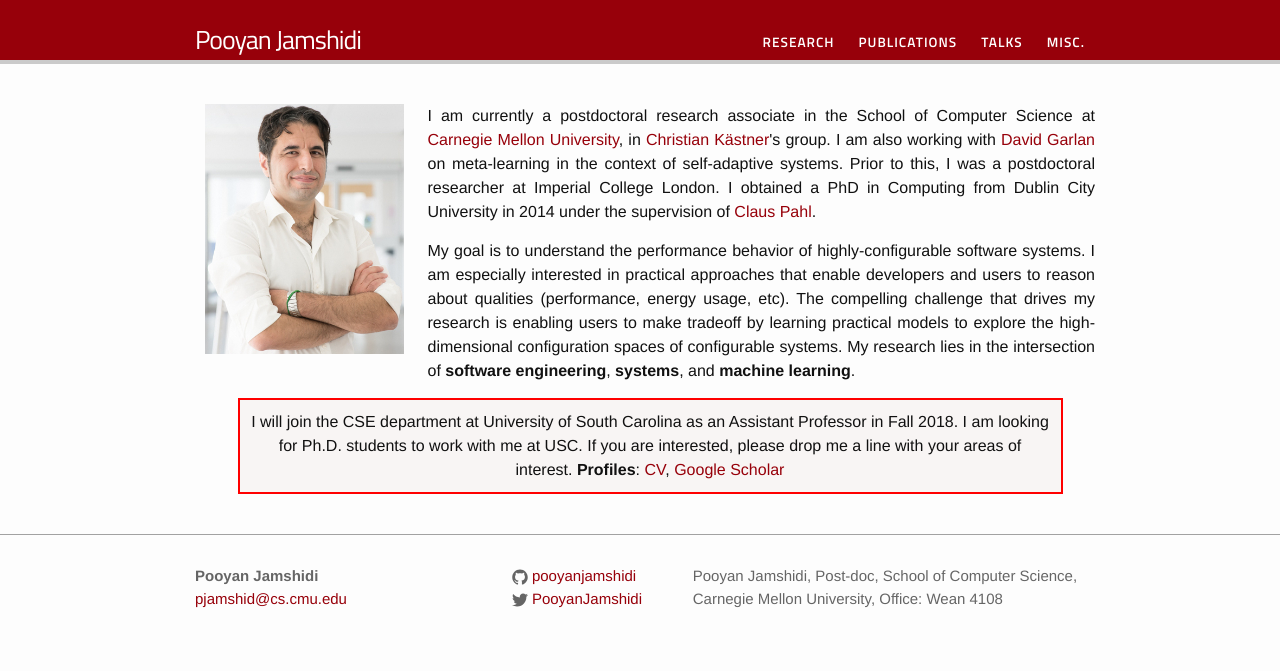
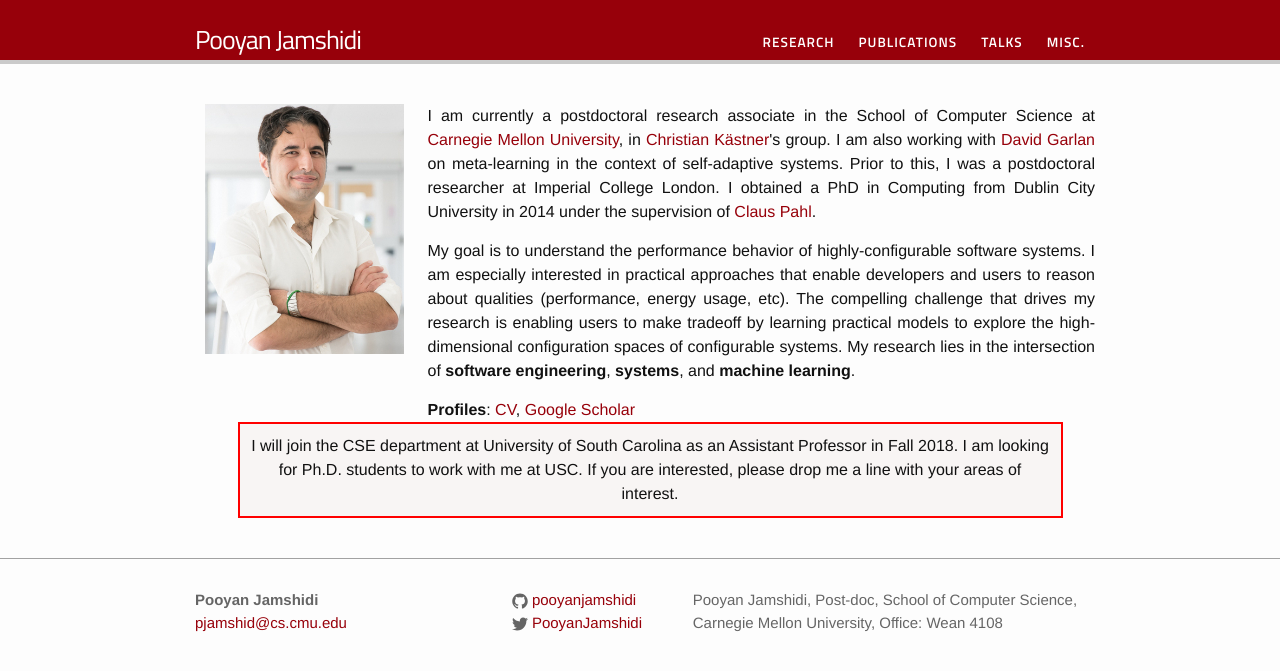
Before and after one commit to pooyanjamshidi/pooyanjamshidi.github.io, a Jekyll site: the page built from index.html, in a window 1280 px wide. Shown: the top 671 px of the page. Built offline with Jekyll 4.4.1, drawn with Linux system fonts in a browser that asks for light colours; part of the change alters nothing that is shown.

```diff
--- a/index.html
+++ b/index.html
@@ -19,11 +19,14 @@ layout: default
         <p align=justify>
         My goal is to understand the performance behavior of highly-configurable software systems. I am especially interested in practical approaches that enable developers and users to reason about qualities (performance, energy usage, etc). The compelling challenge that drives my research is enabling users to make tradeoff by learning practical models to explore the high-dimensional configuration spaces of configurable systems. My research lies in the intersection of <b>software engineering</b>, <b>systems</b>, and <b>machine learning</b>.
 		</p>
-	</div>
+
+    <b>Profiles</b>: <a href="{{ "/resources/cv/cv_pooyan_jamshidi.pdf" |  prepend: site.baseurl }}">CV</a>, <a href="http://scholar.google.com/citations?hl=en&user=Jre2RUQAAAAJ">Google Scholar</a>
+
+    </div>
 
 	<div class="emph-border" align=justify>
     I will join the CSE department at University of South Carolina as an Assistant Professor in Fall 2018. I am looking for Ph.D. students to work with me at USC. If you are interested, please drop me a line with your areas of interest.
-    <b>Profiles</b>: <a href="{{ "/resources/cv/cv_pooyan_jamshidi.pdf" |  prepend: site.baseurl }}">CV</a>, <a href="http://scholar.google.com/citations?hl=en&user=Jre2RUQAAAAJ">Google Scholar</a>
+
     <!-- , <b>Statements</b>: [<a href="{{ "/resources/statements/rs.pdf" |  prepend: site.baseurl }}">Research</a>][<a href="{{ "/resources/statements/ts.pdf" |  prepend: site.baseurl }}">Teaching</a>]  -->
     <!-- <br /> <b>Publications</b>: SE + Systems + ML [<a href="https://arxiv.org/pdf/1709.02280">ASE'17</a>][<a href="https://arxiv.org/pdf/1704.00234">SEAMS'17</a>][<a href="https://arxiv.org/pdf/1606.06543">MASCOTS'16</a>], Cloud + Control [<a href="{{ "/resources/publications/FGCS16.pdf" |  prepend: site.baseurl }}">FGCS'16</a>][<a href="{{ "/resources/publications/QoSA16.pdf" |  prepend: site.baseurl }}">QoSA'16</a>] -->
     </div>
```
